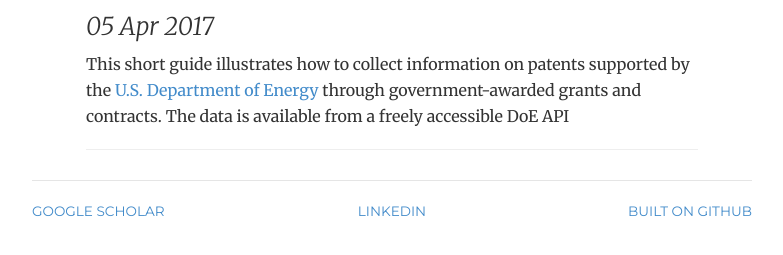
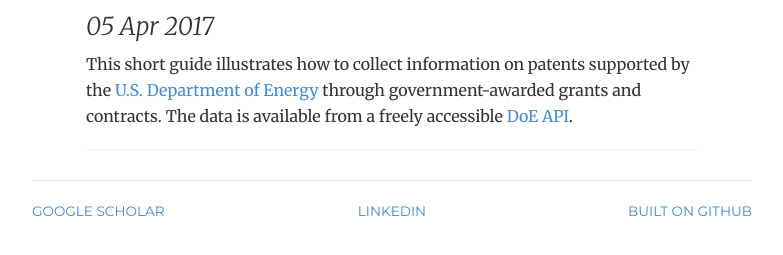
Before and after one commit to joshuarbruce/joshuarbruce.github.io, a Jekyll site: the page built from _posts/2017-04-05-getting-doe-patents.md, in a window 1280 px wide. Shown: the part 160-415 px from the top of the page, without its empty margins (248-1031 px from the left). Built offline with Jekyll 4.4.1, drawn with Linux system fonts in a browser that asks for light colours; nearby versions of some CDN libraries; our own code applies the rules of GitHub Pages for plain Markdown files; part of the change alters nothing that is shown.

```diff
--- a/_posts/2017-04-05-getting-doe-patents.md
+++ b/_posts/2017-04-05-getting-doe-patents.md
@@ -1 +1 @@
-This short guide illustrates how to collect information on patents supported by the <a href="https://energy.gov/" target="blank">U.S. Department of Energy</a> through government-awarded grants and contracts. The data is available from a freely accessible DoE API
+This short guide illustrates how to collect information on patents supported by the <a href="https://energy.gov/" target="blank">U.S. Department of Energy</a> through government-awarded grants and contracts. The data is available from a freely accessible <a href="https://www.osti.gov/home/XMLServices.html" target = "blank">DoE API</a>.
```
